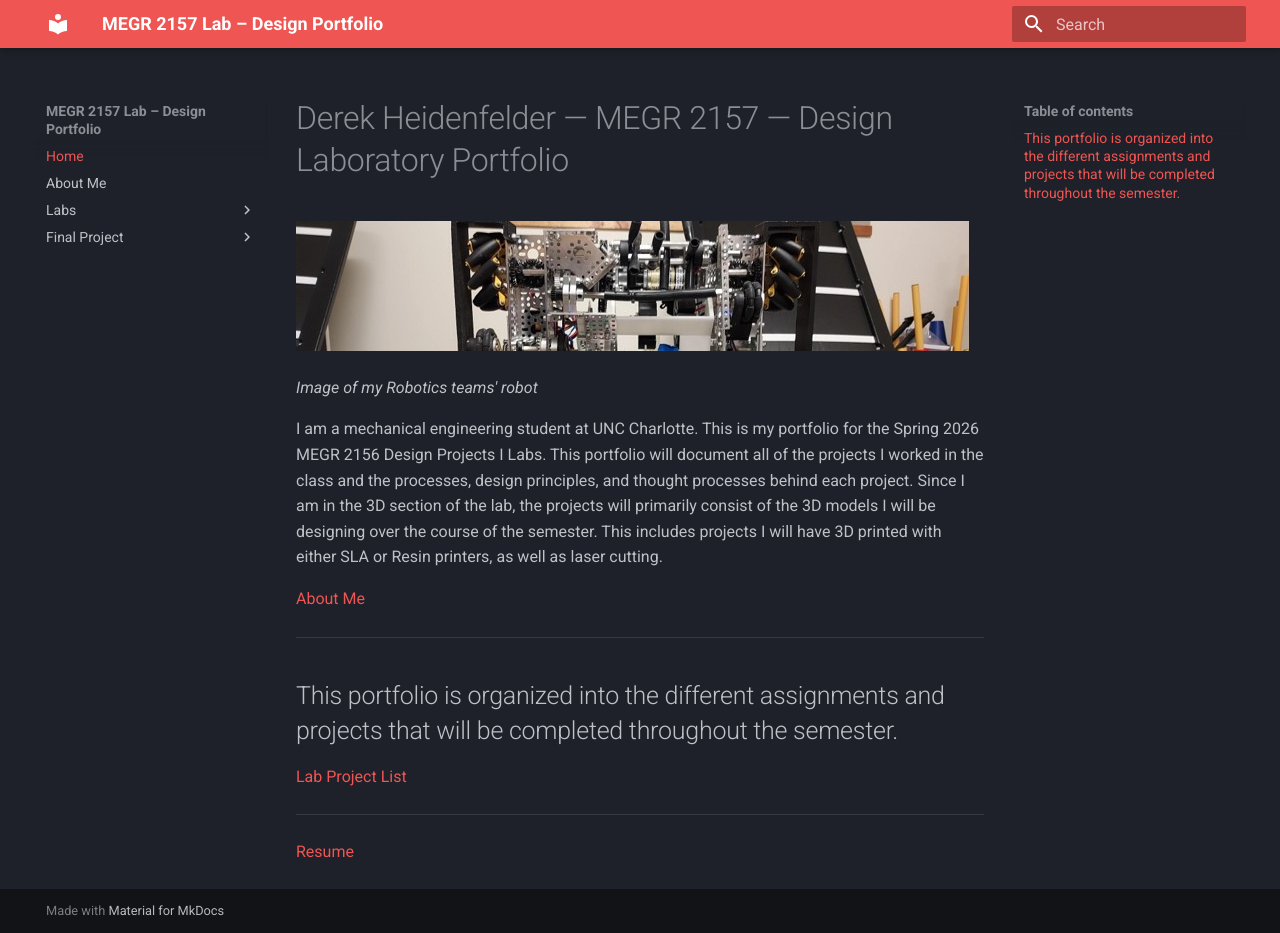
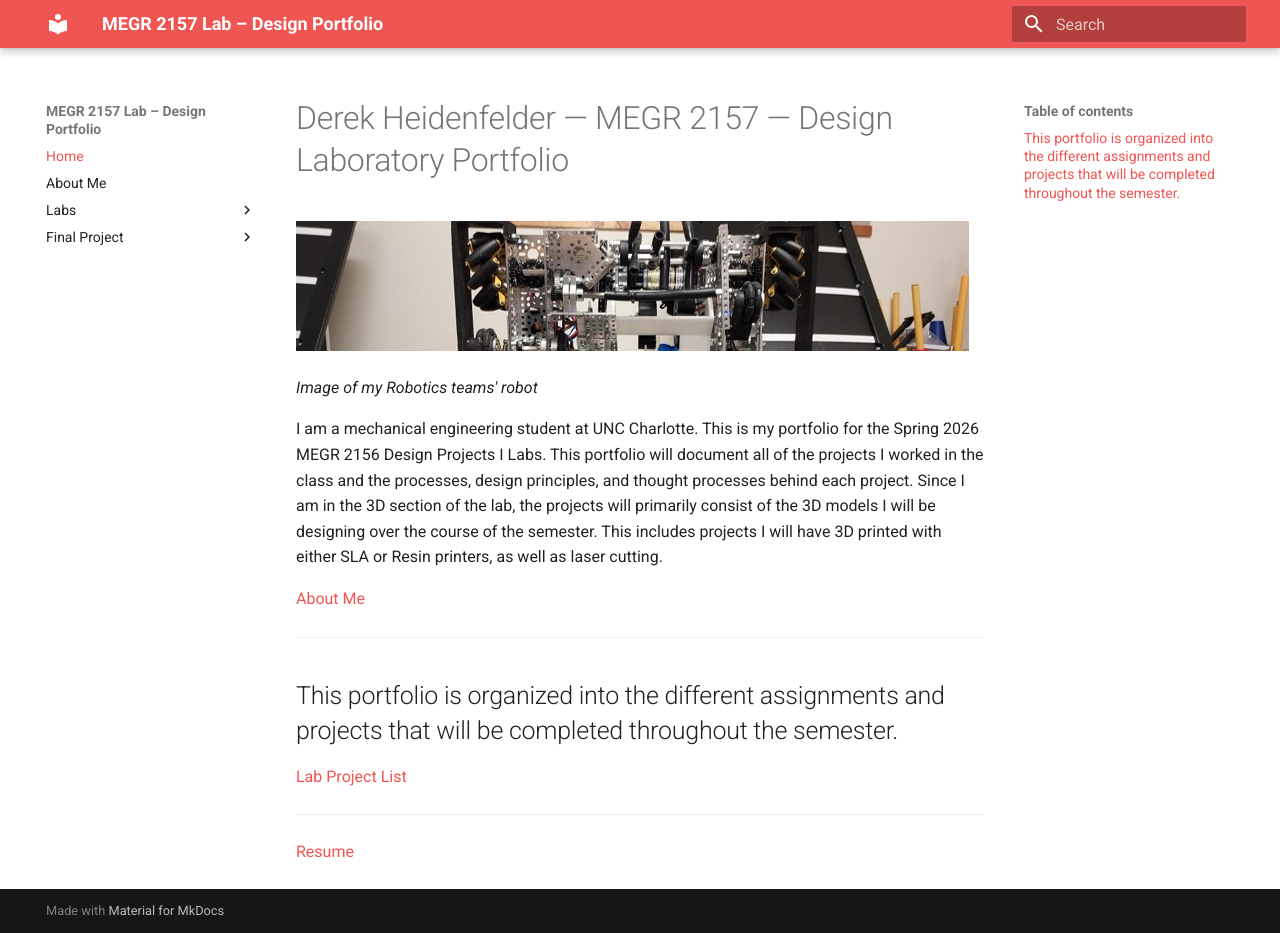
Before and after one commit to dheidenf-beep/DerekH-MEGR2157-LAB-Portfolio, an MkDocs documentation site: the page built from docs/index.md, in a window 1280 px wide and 933 px high. Built offline with MkDocs 1.6.1 and Material for MkDocs 9.7.7, drawn with Linux system fonts in a browser that asks for light colours.

Commit message:
Update primary color and remove slate scheme
Change primary color to red and remove slate scheme.

```diff
--- a/mkdocs.yml
+++ b/mkdocs.yml
@@ -4,7 +4,6 @@ site_description: Lab Design portfolio documentation
 theme:
   name: material
   palette:
-    scheme: slate
     primary: red
   features:
     - navigation.instant
```
